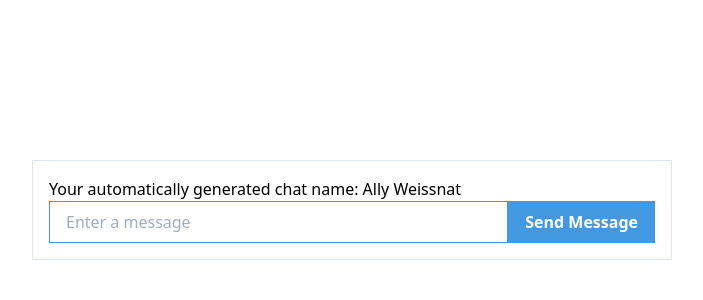
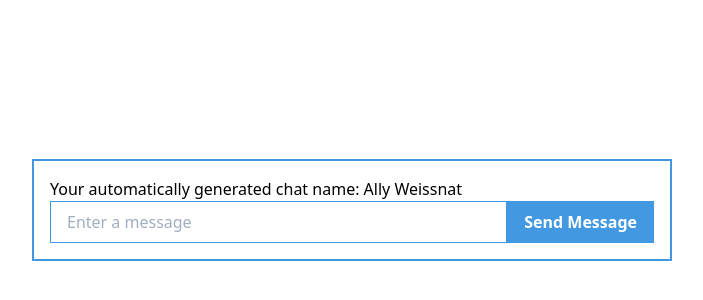
Before and after one commit to horyan/chatty, a Vue app: page / in a window 1280 px wide. Shown: the part 190-490 px from the top of the page, without its empty margins (288-991 px from the left). Built offline with nearby package versions, Linux system fonts and the light colour scheme; what vuefire would draw is missing.

Commit message:
increased thickness of chatroom border, moved chatname and invalidation texts to the outside of input and button flex container, added red text color to invalidation message

```diff
--- a/src/App.vue
+++ b/src/App.vue
@@ -1,10 +1,10 @@
 <template>
   <div class="flex mx-auto h-screen items-center w-1/2">
-    <div class="border px-4 py-4 w-full">
+    <div class="border-2 border-blue-500 px-4 py-4 w-full">
       <MessagesList :messageList="messages"/>
+      <span v-if="!isValidMessage" class="text-red-600">Please enter valid message<br/></span>
       Your automatically generated chat name: {{name}}
-      <div class="flex flex-wrap">
-        <span v-if="!isValidMessage">Please enter valid message</span>
+      <div class="flex">
         <input class="flex-1 bg-white border border-blue-500 focus:outline-none focus:border-blue-700 py-2 px-4 appearance-none" type="text" placeholder="Enter a message" v-model="newMessage"/>
         <button class="bg-blue-500 border border-blue-500 hover:border-blue-700 hover:bg-blue-700 text-white font-bold py-2 px-4" @click="sendMessage(newMessage)">Send Message</button>
       </div>
```
